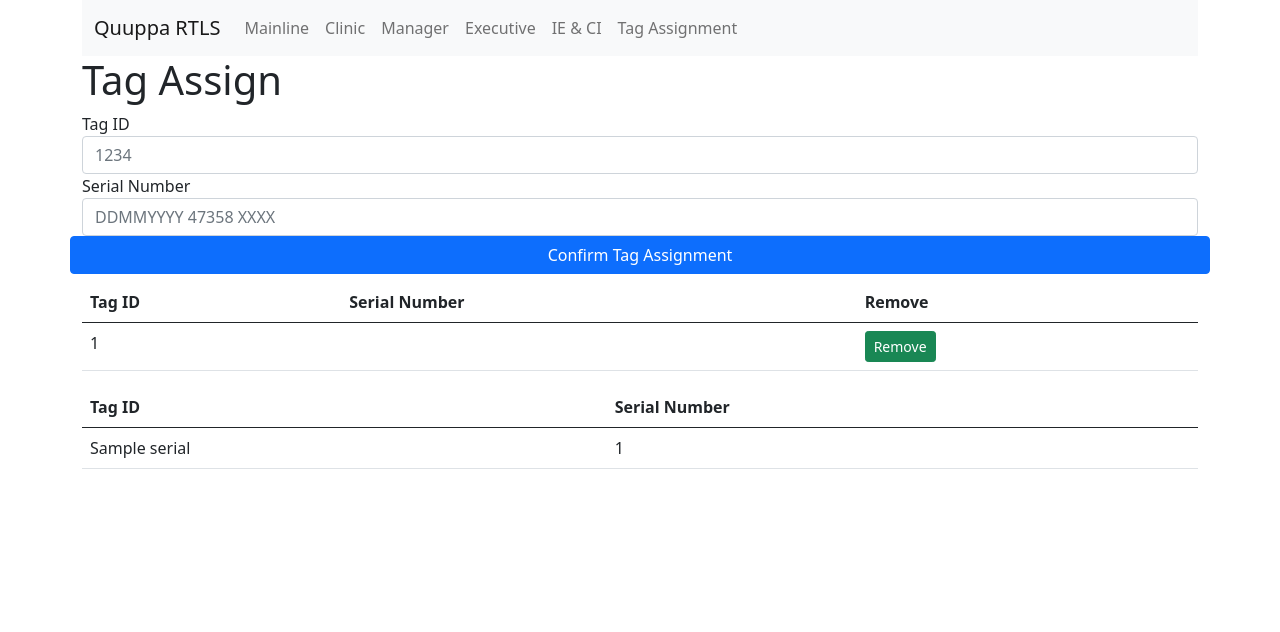
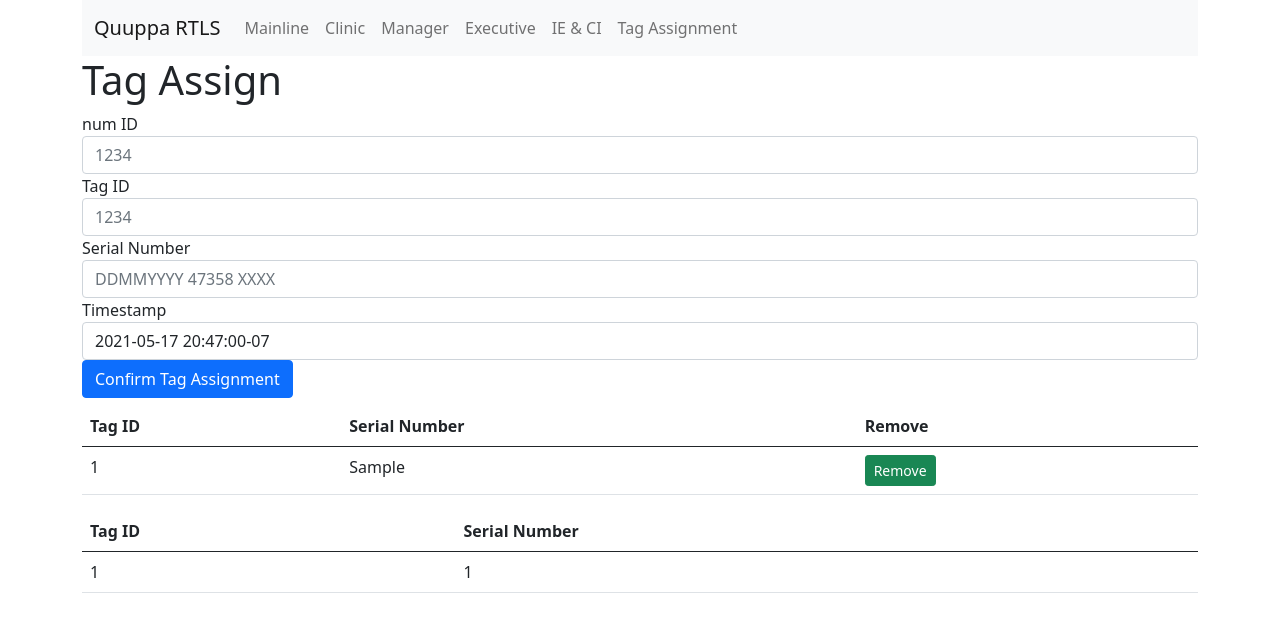
Before and after one commit to Viasat-Location-Tracking/rtls_server, a Django app: template webapp/templates/webapp/tagAssign.html in a window 1280 px wide. Shown: the top 632 px of the page. Run offline with Django 3.2, Linux system fonts and the light colour scheme; tables that the repository leaves empty hold one stand-in row (values such as "Sample post"); the template is opened without the code that fills it: values that come from a table or form of the project are taken from there, most other values are stand-ins (such as "Sample title", 1, 10 or a date in 2020).

Commit message:
Tag Assign Reading from DB, write doesn't work yet

```diff
--- a/webapp/templates/webapp/manager.html
+++ b/webapp/templates/webapp/manager.html
@@ -252,8 +252,8 @@
     var target = document.getElementById("process_time_canvas");
     var gauge = new Gauge(target).setOptions(opts);
     gauge.setMinValue(0);
-    gauge.maxValue = 150;
-    gauge.set(120);
+    gauge.maxValue = 100;
+    gauge.set(70);
 
     /* Trying some things out
     var tempColor = opts.colorStart;
--- a/webapp/templates/webapp/tagAssign.html
+++ b/webapp/templates/webapp/tagAssign.html
@@ -12,23 +12,41 @@
 {% block content %}
     <h1>Tag Assign</h1>
 
+
+
+
+
     <!-- Tag assignment stuff-->
-    <form>
+    <form method = "post" action = "webapp/insert_tagAssign" >
+        {% csrf_token %}
         <div class="row">
             <div class="form-group">
-            <label for="tagID_TB" class="sr-only">Tag ID</label>
-            <input type="text" class="form-control" id="tagID_TB" placeholder="1234">
+            <label for="num_TB" class="sr-only">num ID</label>
+            <input type="text" name="num_TB" class="form-control" id="num_TB" placeholder="1234">
             </div>
         </div>
         <div class="row">
             <div class="form-group">
-            <label for="SN_TB" class="sr-only">Serial Number</label>
-            <input type="password" class="form-control" id="SN_TB" placeholder="DDMMYYYY 47358 XXXX">
+            <label for="tagID_TB" class="sr-only">Tag ID</label>
+            <input type="text" name="tagID_TB" class="form-control" id="tagID_TB" placeholder="1234">
             </div>
-            <button type="submit" class="btn btn-primary mb-2">Confirm Tag Assignment</button>
         </div>
-      </form>
+        <div class="row">
+            <div class="form-group">
+                <label for="SN_TB" class="sr-only">Serial Number</label>
+                <input name="SN_TB" class="form-control" id="SN_TB" placeholder="DDMMYYYY 47358 XXXX">
+            </div>
+        </div>
+        <div class="row">
+            <div class="form-group">
+            <label for="time_TB" class="sr-only">Timestamp</label>
+            <input type="text" name="time_TB" class="form-control" id="time_TB" value="2021-05-17 20:47:00-07">
+            </div>
+        </div>
+        <button type="submit" class="btn btn-primary mb-2">Confirm Tag Assignment</button>
 
+
+    </form>
 
 
     <!-- Active tag table -->
@@ -44,7 +62,7 @@
             {% for unit in tag_point_objects %}
             <tr>
                 <td>{{unit.tag_id}}</td>
-                <td>{{unit.serial}}</td>
+                <td>{{unit.serial_num}}</td>
                 <td>
                     <a class="btn btn-sm btn-success">Remove</a>
                 </td>
@@ -65,7 +83,7 @@
         <tbody>
             {% for unit in tags_hardcode %}
             <tr>
-                <td>{{unit.serial}}</td>
+                <td>{{unit.serial_num}}</td>
                 <td>{{unit.tag_id}}</td>
                 <!--
                 <td>
@@ -78,3 +96,15 @@
     </table>
 
 {% endblock content %}
+
+<!--
+<script type="text/javascript">
+    /// Trying to get the timestamp input to auto fill
+    var clockElement = document.getElementById('time_TB');
+
+    function clock() {
+        clockElement.value = new Date().toString();
+    }
+
+</script>
+-->
--- a/webapp/urls.py
+++ b/webapp/urls.py
@@ -9,5 +9,6 @@ urlpatterns = [
     path('manager', views.manager, name='manager'),
     path('executive', views.executive, name='executive'),
     path('ie', views.ie, name='ie'),
-    path('tagAssign', views.tagAssign, name='tagAssign')
+    path('tagAssign', views.tagAssign, name='tagAssign'),
+    path('insert_tagAssign', views.insert_tagAssign, name='tagAssign')
 ]
```
Also changed, not shown: webapp/views.py (+8 -1 lines).
